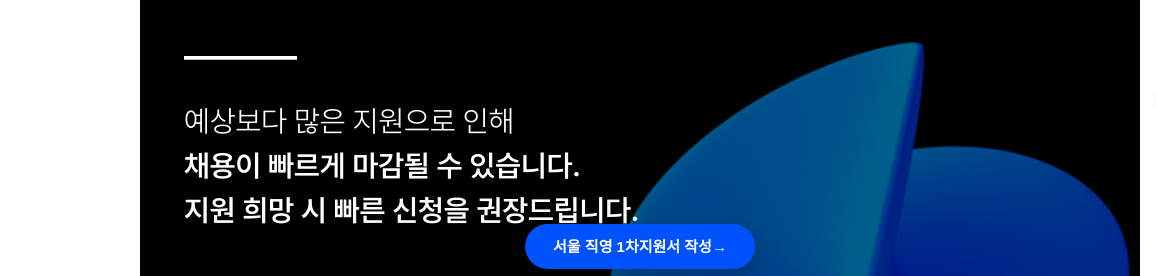
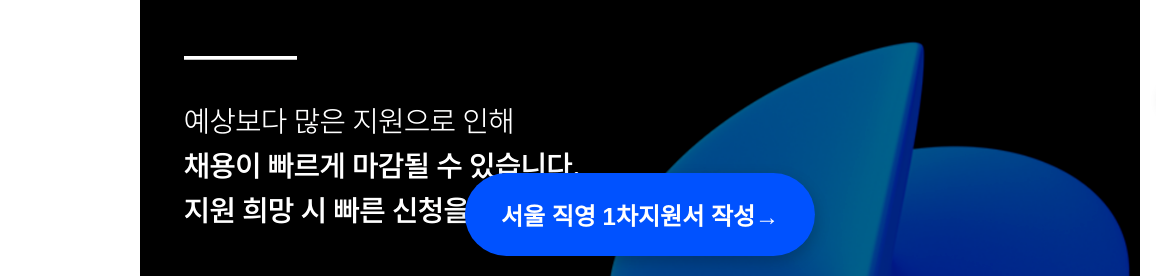
Before and after one commit to toss-insu/suwon, a plain HTML site: page index.html in a window 1280 px wide. Shown: the part 524-800 px from the top of the page, 0-1156 px from the left. Drawn offline with Linux system fonts and the light colour scheme; files whose address does not match are found by name.

Commit message:
Update index.html

```diff
--- a/index.html
+++ b/index.html
@@ -42,7 +42,7 @@
       border: 0;
     }
 
-    /* 하단 중앙 고정 버튼 */
+     /* 하단 중앙 고정 버튼 */
     .floating-apply {
       position: fixed;
       bottom: 20px;
@@ -50,16 +50,20 @@
       transform: translateX(-50%);
       z-index: 999;
     }
-
     .floating-apply a {
       background: #0052ff;
       color: white;
-      padding: 14px 28px;
+      padding: 1em 1.5em;
       border-radius: 999px;
       font-weight: bold;
-      font-size: 15px;
+      font-size: 24px;
       text-decoration: none;
       box-shadow: 0 6px 16px rgba(0, 0, 0, 0.2);
+      text-align: center;
+      max-width: 600px;
+      display: flex;
+      justify-content: center;
+      margin: auto;
     }
 
     /* 전체 카카오톡 고정 블록 */
```
